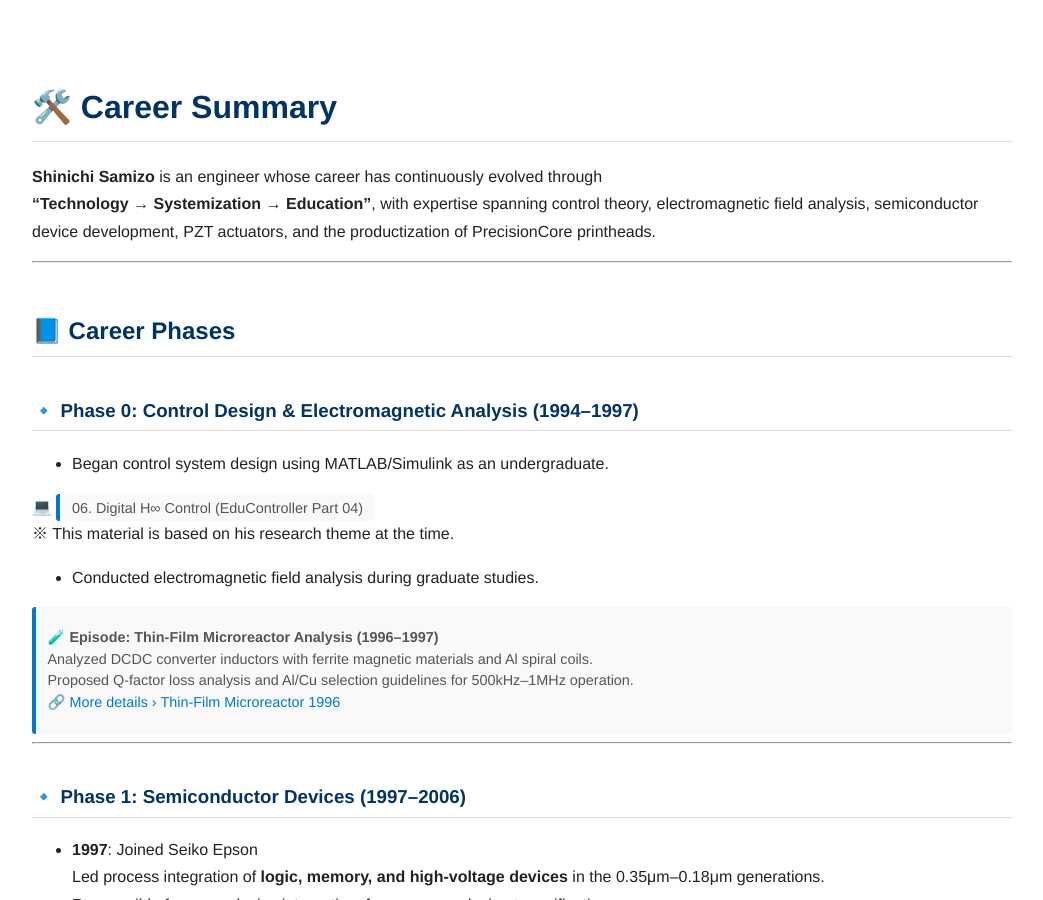
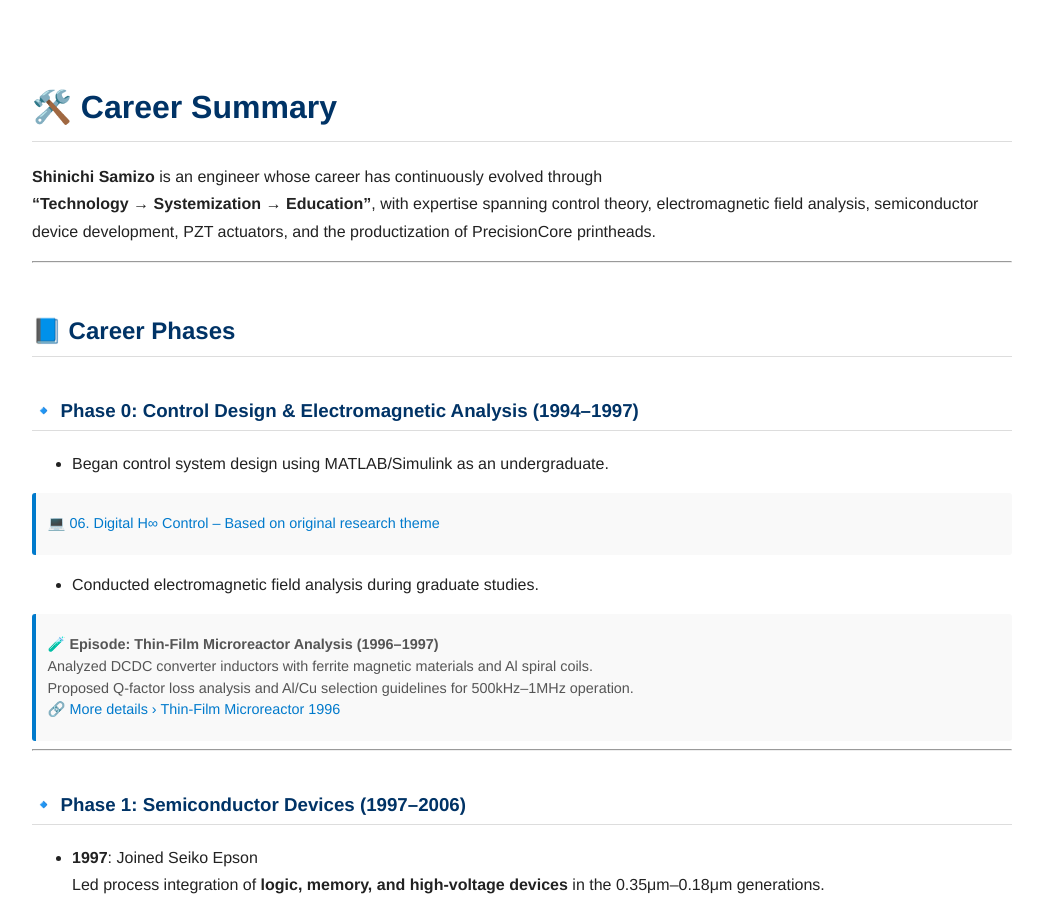
Before and after one commit to Samizo-AITL/Samizo-AITL.github.io, a Jekyll site: the page built from about/career-summary_en.md, in a window 1280 px wide and 900 px high. Shown: the whole window, without its empty margins (118-1161 px from the left). Built offline with Jekyll 4.4.1, drawn with Linux system fonts in a browser that asks for light colours.

Commit message:
Update career-summary_en.md

```diff
--- a/about/career-summary_en.md
+++ b/about/career-summary_en.md
@@ -16,8 +16,8 @@ title: Career Summary
 
 - Began control system design using MATLAB/Simulink as an undergraduate.
 
-💻 [06. Digital H∞ Control (EduController Part 04)](https://samizo-aitl.github.io/EduController/part04_digital/theory/06_digital_hinf_control.html){: .annotation}
-※ This material is based on his research theme at the time.
+> 💻 [06. Digital H∞ Control – Based on original research theme](https://samizo-aitl.github.io/EduController/part04_digital/theory/06_digital_hinf_control.html)
+{: .annotation}
 
 - Conducted electromagnetic field analysis during graduate studies.
 
```
